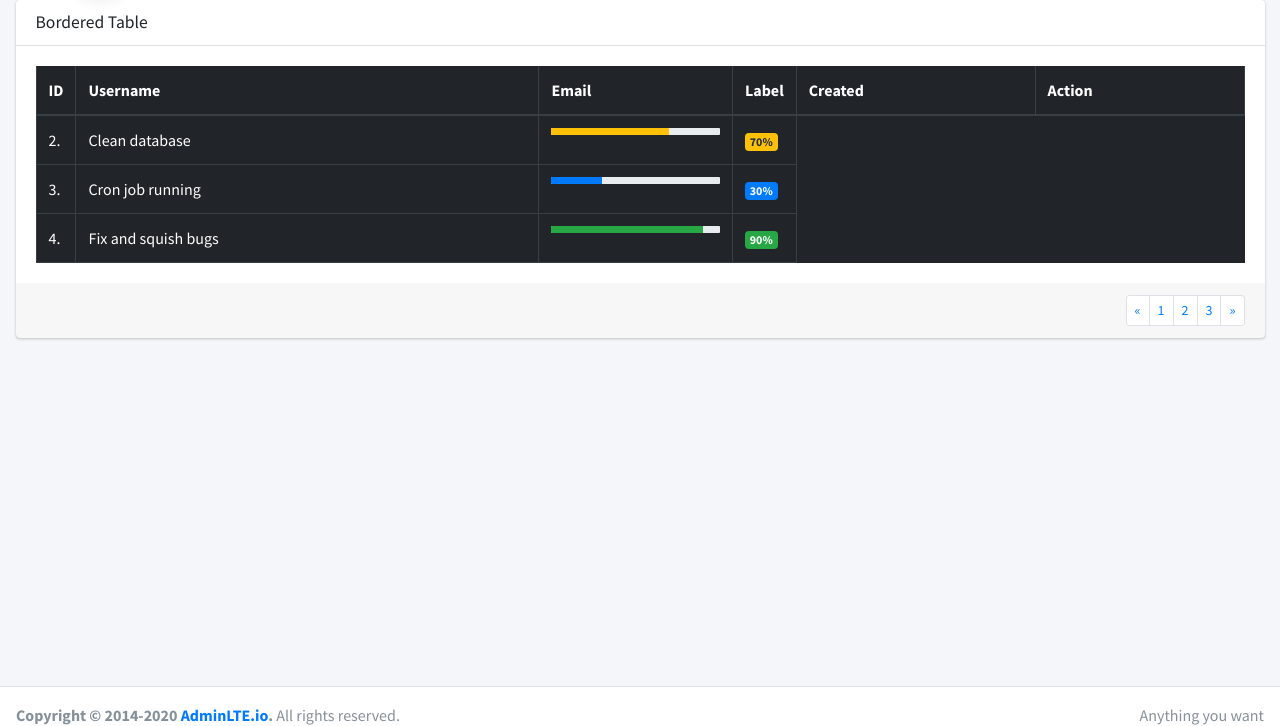
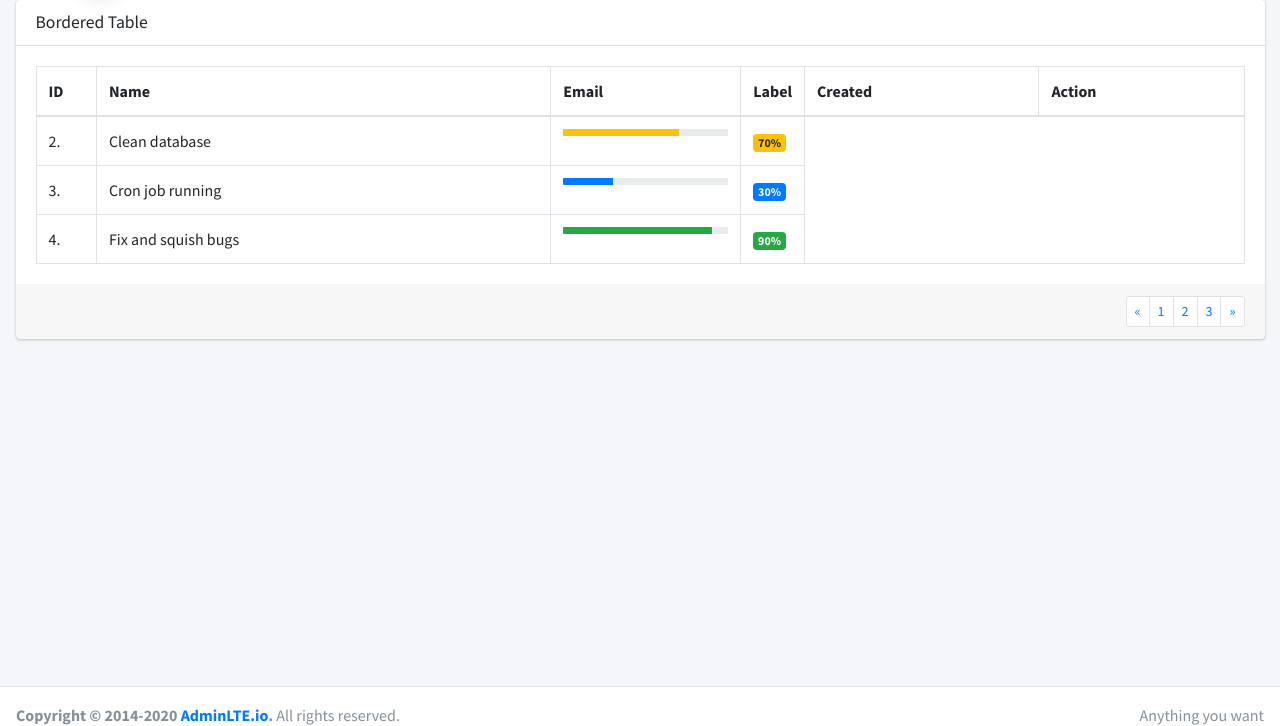
Before and after one commit to mazuraktaras/KWS, a Flask app: page /topnav in a window 1280 px wide. Shown: the part 57-783 px from the top of the page. Run offline with Flask 2, Linux system fonts and the light colour scheme; some libraries are stand-ins or nearby versions.

Commit message:
Users table has been modified

```diff
--- a/kwsapp/config.py
+++ b/kwsapp/config.py
@@ -1,4 +1,4 @@
 
 # ----- App configuration section -----
 SQLALCHEMY_DATABASE_URI = 'sqlite:///kws.db'
-SQLALCHEMY_TRACK_MODIFICATIONS = False
+SQLALCHEMY_TRACK_MODIFICATIONS = True
--- a/kwsapp/resources.py
+++ b/kwsapp/resources.py
@@ -31,9 +31,6 @@ def initial_settings():
     db.session.commit()
 
 
-# role = Role.query.filter_by(name=role).first()
-
-
 def add_user(name, email, password, role='user'):
     try:
 
@@ -53,6 +50,4 @@ def add_user(name, email, password, role='user'):
 
 def users_list():
     users = User.query.all()
-    # print(users)
     return users
-# trend
--- a/kwsapp/templates/top-nav.html
+++ b/kwsapp/templates/top-nav.html
@@ -215,11 +215,11 @@ scratch. This page gets rid of all links and provides the needed markup only.
                             </div>
                             <!-- /.card-header -->
                             <div class="card-body">
-                                <table class="table table-bordered table-dark">
+                                <table class="table table-bordered">
                                     <thead>
                                     <tr>
-                                        <th style="width: 10px">ID</th>
-                                        <th style="width: max-content">Username</th>
+                                        <th style="width: 5%">ID</th>
+                                        <th>Name</th>
                                         <th>Email</th>
                                         <th style="width: 40px">Label</th>
                                         <th>Created</th>
@@ -228,15 +228,22 @@ scratch. This page gets rid of all links and provides the needed markup only.
                                     </thead>
                                     <tbody>
                                     {% for user in users %}
-                                    <tr>
-                                        <td>{{ user.id }}</td>
-                                        <td>{{ user.name }}</td>
-                                        <td>{{ user.email }}</td>
-                                        <td><span class="badge bg-warning">{{ user.role.name }}</span></td>
-                                        <td>17.12.2020</td>
-                                        <td>Action</td>
-                                    </tr>
+                                        <tr>
+                                            <td>200000</td>
+                                            <td class="text-center" style="width: 10%;">{{ user.name }}</td>
+                                            <td>{{ user.email }}</td>
+                                            <td style="width: auto;" class="bg-blue"><span
+                                                    class="w-100 h-100 badge bg-warning">{{ user.role.name }}</span>
+                                            </td>
+                                            <td>17.12.2020</td>
+                                            <td style="width: 10%;">
+                                                <button type="button" class="btn btn-info btn-block btn-flat" style="">
+                                                    <i class="fa fa-bell"></i>Edit
+                                                </button>
+                                            </td>
+                                        </tr>
                                     {% endfor %}
+
                                     <tr>
                                         <td>2.</td>
                                         <td>Clean database</td>
```
